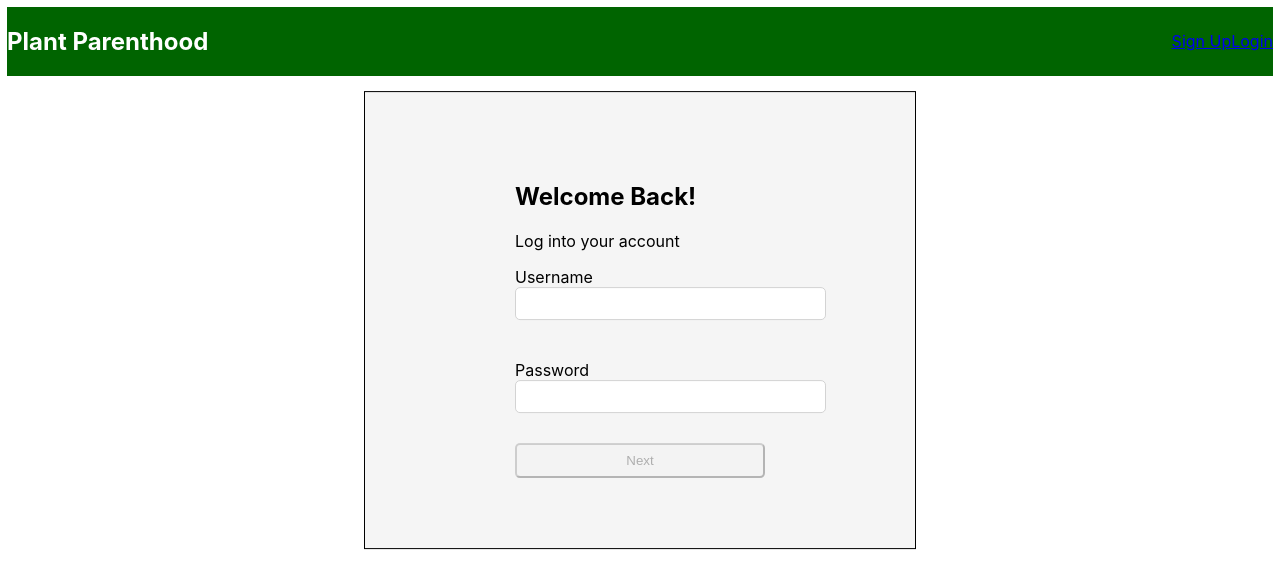
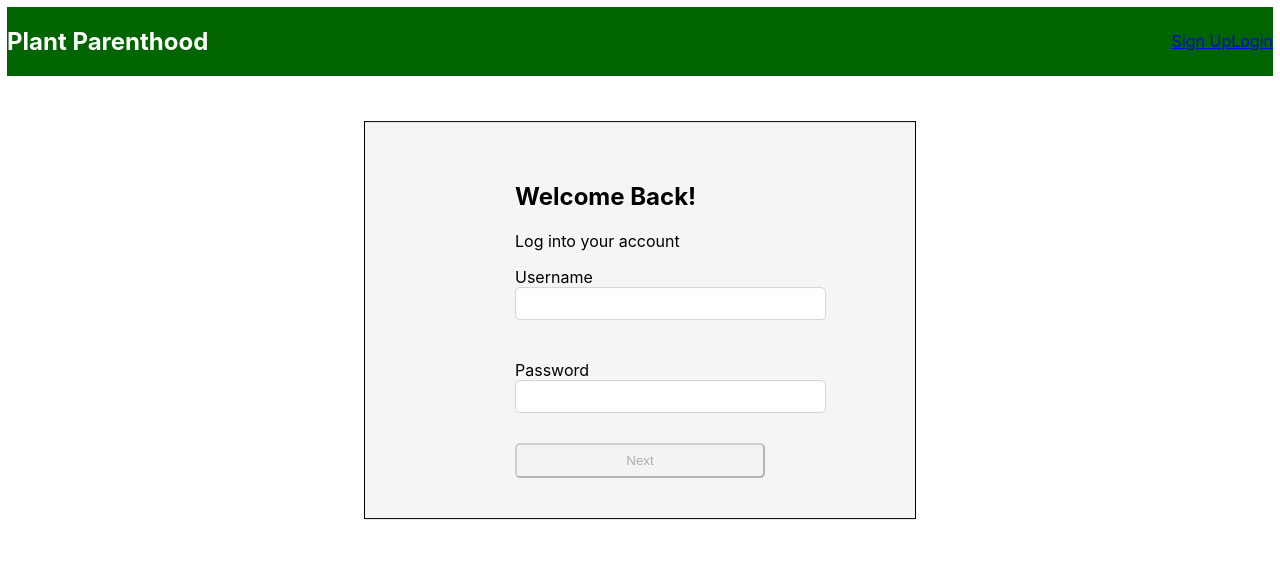
Before and after one commit to water-my-plants-2/Frontend-React, a React (Create React App) app: page /login in a window 1280 px wide. Shown: the top 588 px of the page. Built offline with nearby package versions, Linux system fonts and the light colour scheme.

Commit message:
added one thing

```diff
--- a/src/App.css
+++ b/src/App.css
@@ -25,7 +25,7 @@ nav {
   background-color:whitesmoke;
   border: 1px solid black;
   text-decoration: none;
-  padding: 70px 150px;
+  padding: 40px 150px;
   position: absolute;
     top: 40%;
     left: 50%;
```
